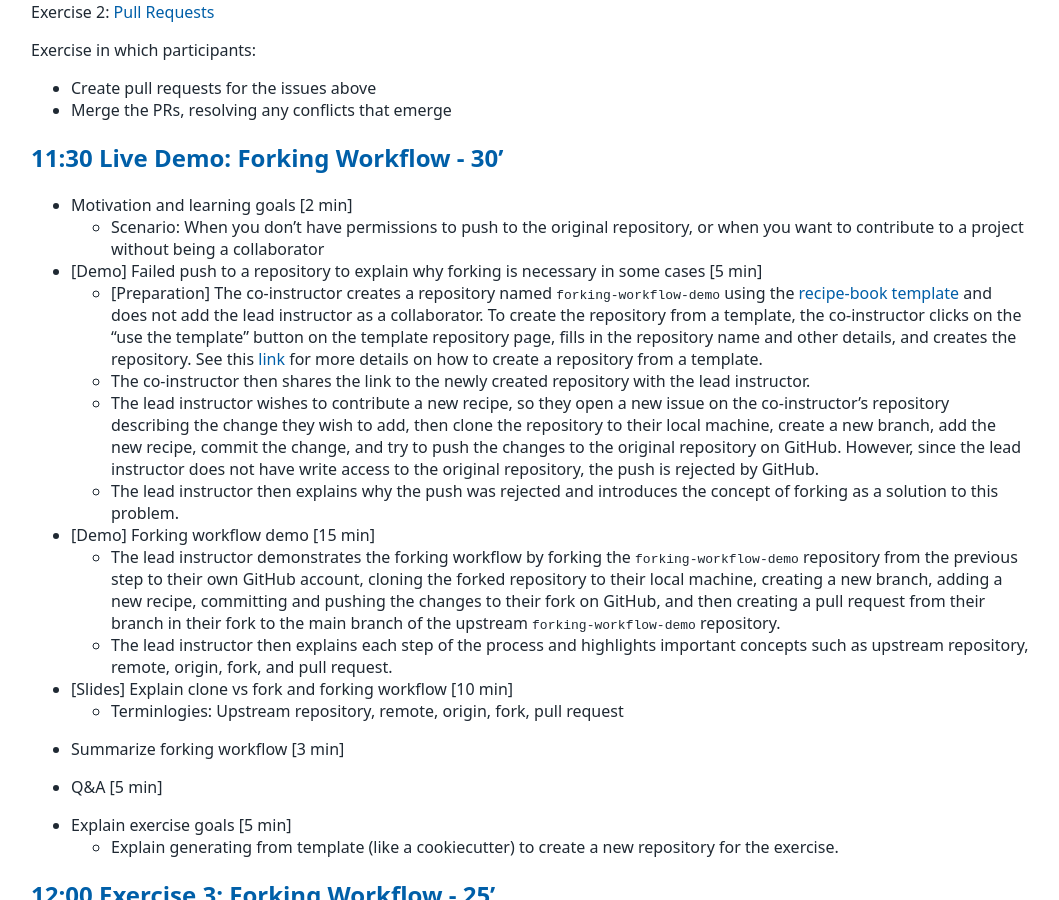
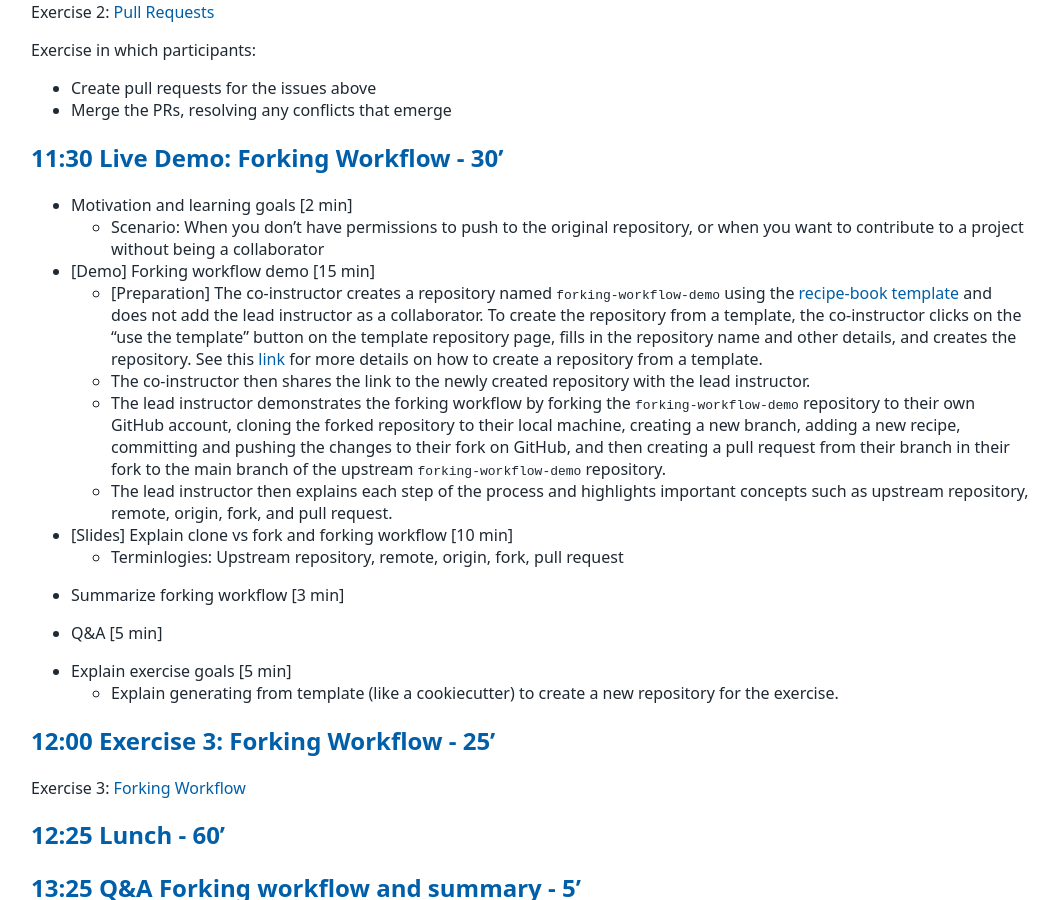
Before and after one commit to tu-delft-library/collaborative_software_development, a Jekyll site: the page built from material_for_trainers/lesson_plan.md, in a window 1280 px wide and 900 px high, scrolled down 2230 px. Shown: the whole window, without its empty margins (109-1168 px from the left). Built offline with Jekyll 4.4.1, drawn with Linux system fonts in a browser that asks for light colours; our own code applies the rules of GitHub Pages for plain Markdown files.

Commit message:
skip failed push step, simplify forking workflow demo

```diff
--- a/material_for_trainers/lesson_plan.md
+++ b/material_for_trainers/lesson_plan.md
@@ -104,14 +104,10 @@ Exercise in which participants:
 - Motivation and learning goals [2 min]
    - Scenario: When you don't have permissions to push to the original repository, or when you want to contribute to a project without being a collaborator
 
-- [Demo] Failed push to a repository to explain why forking is necessary in some cases [5 min]
+- [Demo] Forking workflow demo [15 min]
     - [Preparation] The co-instructor creates a repository named `forking-workflow-demo` using the [recipe-book template](https://github.com/tu-delft-library/recipe-book-template) and does not add the lead instructor as a collaborator. To create the repository from a template, the co-instructor clicks on the "use the template" button on the template repository page, fills in the repository name and other details, and creates the repository. See this [link](https://docs.github.com/en/repositories/creating-and-managing-repositories/creating-a-repository-from-a-template) for more details on how to create a repository from a template.
     - The co-instructor then shares the link to the newly created repository with the lead instructor.
-    - The lead instructor wishes to contribute a new recipe, so they open a new issue on the co-instructor's repository describing the change they wish to add, then clone the repository to their local machine, create a new branch, add the new recipe, commit the change, and try to push the changes to the original repository on GitHub. However, since the lead instructor does not have write access to the original repository, the push is rejected by GitHub.
-    - The lead instructor then explains why the push was rejected and introduces the concept of forking as a solution to this problem.
-
-- [Demo] Forking workflow demo [15 min]
-    - The lead instructor demonstrates the forking workflow by forking the `forking-workflow-demo` repository from the previous step to their own GitHub account, cloning the forked repository to their local machine, creating a new branch, adding a new recipe, committing and pushing the changes to their fork on GitHub, and then creating a pull request from their branch in their fork to the main branch of the upstream `forking-workflow-demo` repository.
+    - The lead instructor demonstrates the forking workflow by forking the `forking-workflow-demo` repository to their own GitHub account, cloning the forked repository to their local machine, creating a new branch, adding a new recipe, committing and pushing the changes to their fork on GitHub, and then creating a pull request from their branch in their fork to the main branch of the upstream `forking-workflow-demo` repository.
     - The lead instructor then explains each step of the process and highlights important concepts such as upstream repository, remote, origin, fork, and pull request.
 
 - [Slides] Explain clone vs fork and forking workflow [10 min]
```
